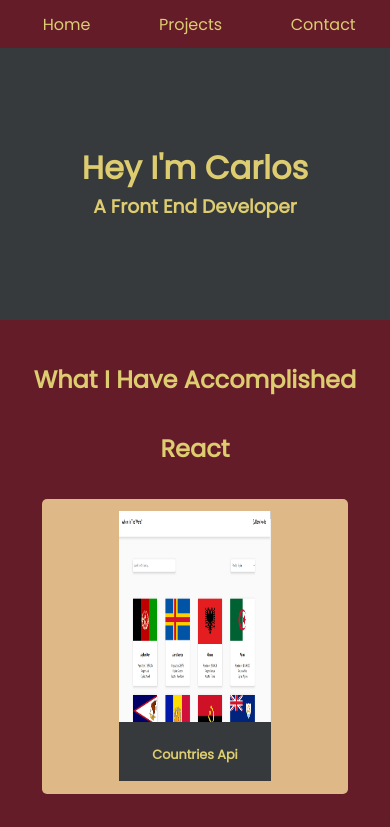
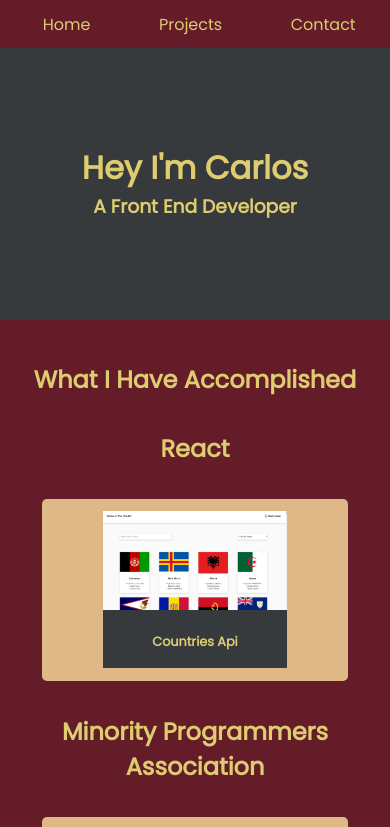
Before and after one commit to cgomez374/portfolio-web-app, a React (Create React App) app: page / in a window 390 px wide. Shown: the top 827 px of the page. Built offline with nearby package versions, Linux system fonts and the light colour scheme.

Commit message:
fixed styling at 750 width

```diff
--- a/src/components/ProjectList/ProjectsList.module.css
+++ b/src/components/ProjectList/ProjectsList.module.css
@@ -62,6 +62,10 @@
         flex-wrap: nowrap;
     }
     .projectCard {
-        width: 50%;
+        width: 60%;
+    }
+
+    .projectCard img {
+        height: auto;
     }
 }
```
